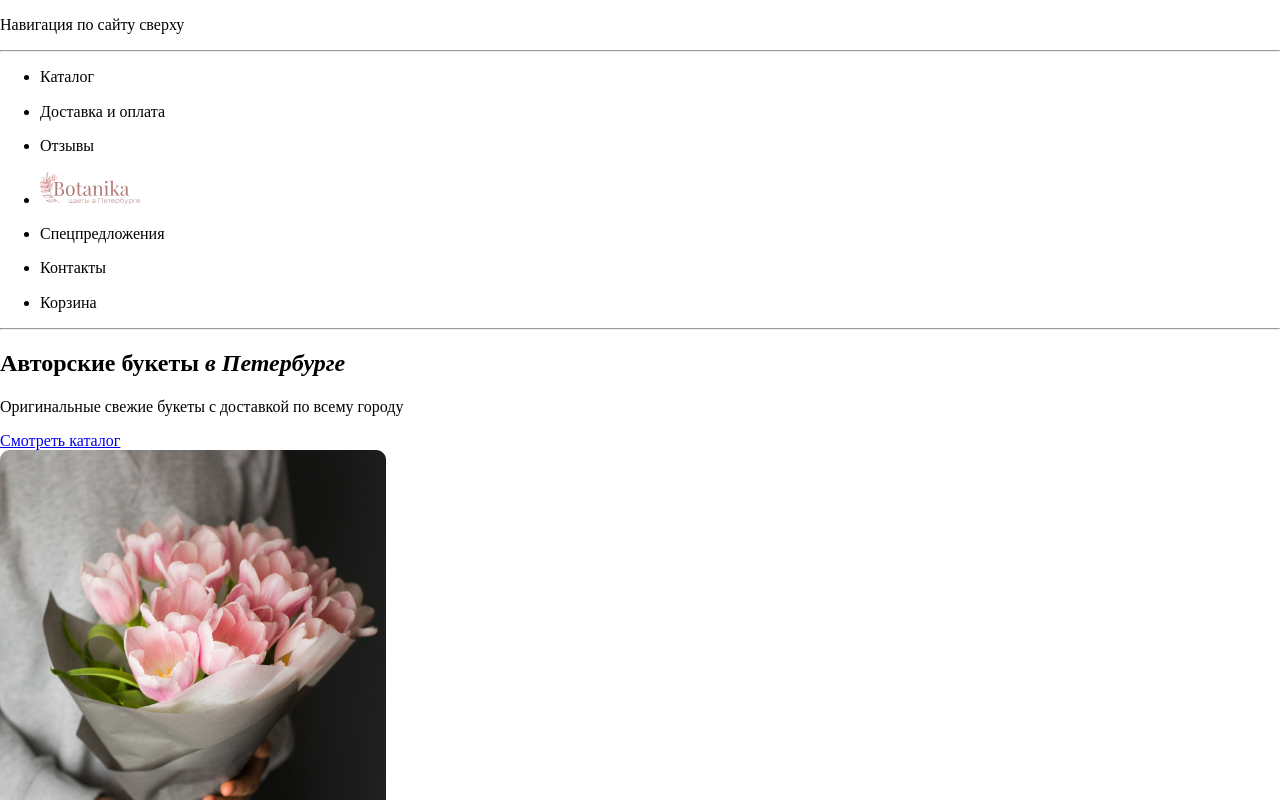
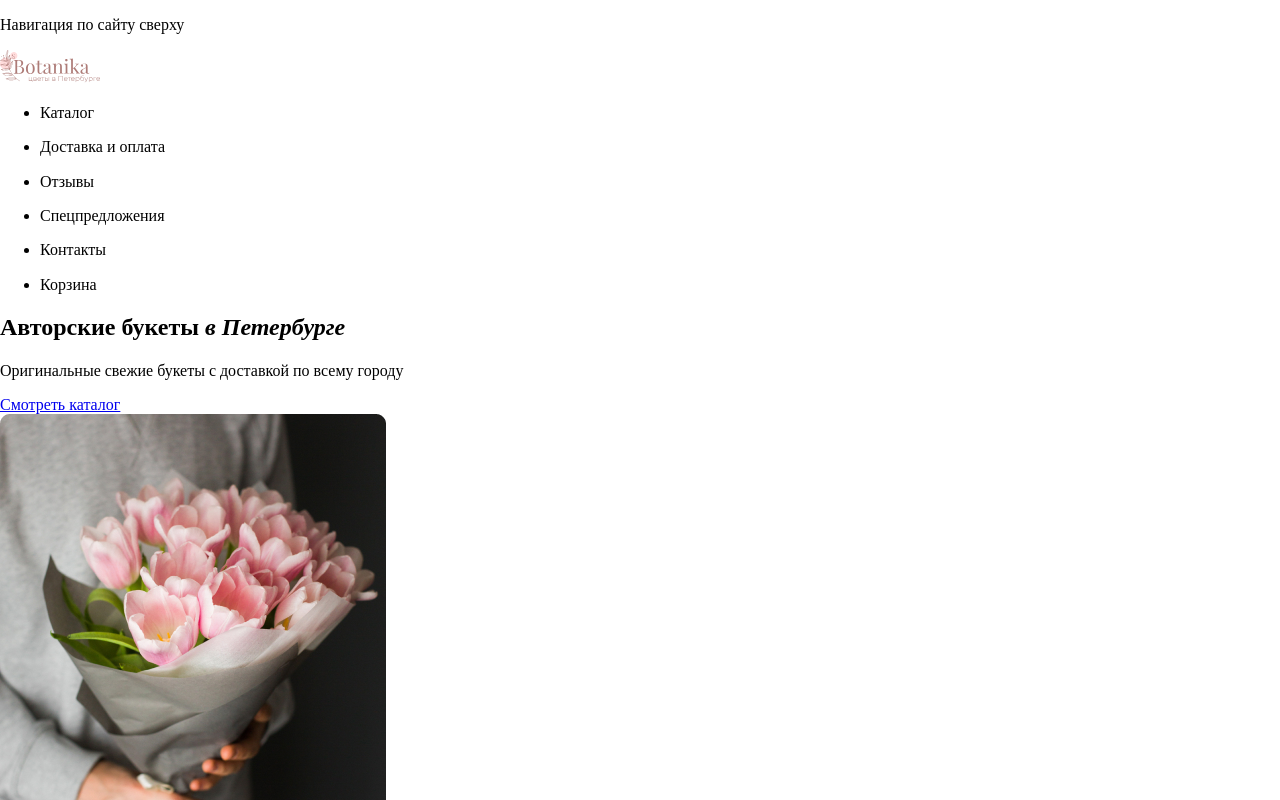
Before and after one commit to EvgenyFirst/marathon-zaverstayu-2, a plain HTML site: page index.html in a window 1280 px wide. Shown: the top 800 px of the page. Drawn offline with Linux system fonts and the light colour scheme; files whose address does not match are found by name.

Commit message:
Update index.html

```diff
--- a/index.html
+++ b/index.html
@@ -13,7 +13,11 @@
   <header>
     <p class="visually-hidden">Навигация по сайту сверху</p>
     <nav>
-      <hr>
+      <div>
+        <a href="#">
+          <img src="img/logo-top.svg" width="100" height="33" alt="Логотип Botanika (Цветы в Петербурге)">
+        </a>
+      </div>
       <ul>
         <li>
           <p>Каталог</p>
@@ -25,11 +29,6 @@
           <p>Отзывы</p>
         </li>
         <li>
-          <a href="#">
-            <img src="img/logo-top.svg" width="100" height="33" alt="Логотип Botanika (Цветы в Петербурге)">
-          </a>
-        </li>
-        <li>
           <p>Спецпредложения</p>
         </li>
         <li>
@@ -39,7 +38,6 @@
           <p>Корзина</p>
         </li>
       </ul>
-      <hr>
     </nav>
     <section>
       <div>
@@ -117,7 +115,6 @@
         <h2>
           Популярные букеты
         </h2>
-
         <div>
           <div>
             <h3>
@@ -138,7 +135,8 @@
           </div>
         </div>
         <div>
-          <img src="img/flower-bouquet-cut-flowers-floral-design-garden-roses.png" width="387" height="438" alt="Букет роз">
+          <img src="img/flower-bouquet-cut-flowers-floral-design-garden-roses.png" width="387" height="438"
+            alt="Букет роз">
         </div>
         <div>
           <button>Назад</button>
@@ -163,7 +161,8 @@
         <span>
           Букеты с сезонными пионами
         </span>
-        <img src="img/fresh-beautiful-peony-flowers-vase.jpg" width="387" height="442" alt="Букеты с пионами. Букеты с сезонными пионами">
+        <img src="img/fresh-beautiful-peony-flowers-vase.jpg" width="387" height="442"
+          alt="Букеты с пионами. Букеты с сезонными пионами">
       </a>
       <a href="#">
         <span>
@@ -366,12 +365,12 @@
 
   <footer>
     <p class="visually-hidden">Навигаци по сайту снизу сайта</p>
-    <div>
-      <a href="#">
-        <img src="img/logo-bottom.svg" width="100" height="33" alt="Логотип Botanika (Цветы в Петербурге)">
-      </a>
-    </div>
     <nav>
+      <div>
+        <a href="#">
+          <img src="img/logo-bottom.svg" width="100" height="33" alt="Логотип Botanika (Цветы в Петербурге)">
+        </a>
+      </div>
       <ul>
         <li>
           <a href="#">Каталог</a>
```
